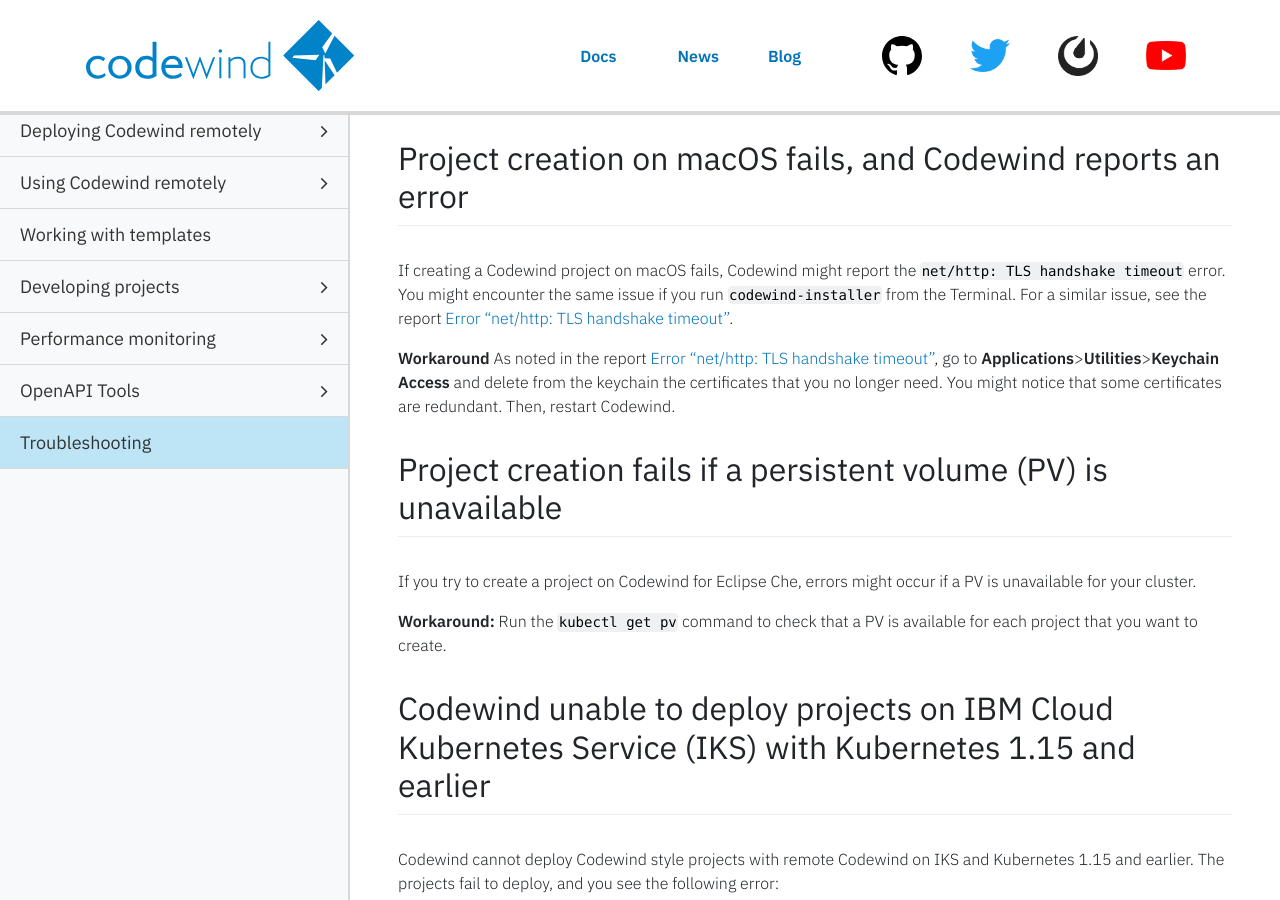
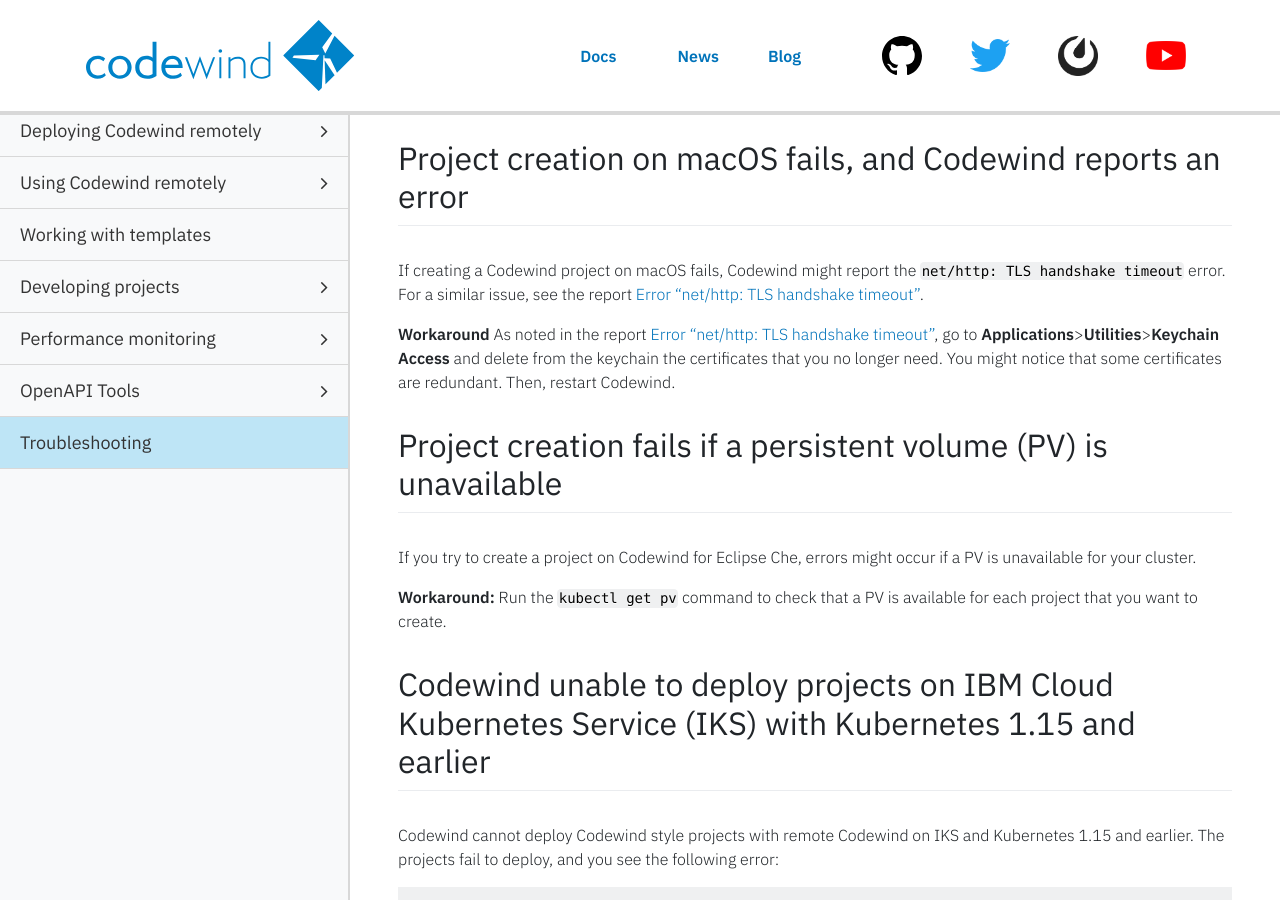
Before and after one commit to eclipse-archived/codewind-docs, a Jekyll site: the page built from docs/_documentations/troubleshooting.md, in a window 1280 px wide and 900 px high, scrolled down 2855 px. Built offline with Jekyll 4.4.1, drawn with Linux system fonts in a browser that asks for light colours; nearby versions of some CDN libraries; comment, search, counter and statistics services are not loaded.

Commit message:
Removing potentially confusing sentence
Signed-off-by: Sarah Ishida <sishida@us.ibm.com>

```diff
--- a/docs/_documentations/troubleshooting.md
+++ b/docs/_documentations/troubleshooting.md
@@ -130,7 +130,7 @@ Issue link: https://github.com/eclipse/codewind/issues/477
 0.4.0: Issue still present
 -->
 ## Project creation on macOS fails, and Codewind reports an error
-If creating a Codewind project on macOS fails, Codewind might report the `net/http: TLS handshake timeout` error. You might encounter the same issue if you run `codewind-installer` from the Terminal. For a similar issue, see the report [Error "net/http: TLS handshake timeout"](https://discussions.agilebits.com/discussion/99219/error-net-http-tls-handshake-timeout).
+If creating a Codewind project on macOS fails, Codewind might report the `net/http: TLS handshake timeout` error. For a similar issue, see the report [Error "net/http: TLS handshake timeout"](https://discussions.agilebits.com/discussion/99219/error-net-http-tls-handshake-timeout).
 
 **Workaround**
 As noted in the report [Error "net/http: TLS handshake timeout"](https://discussions.agilebits.com/discussion/99219/error-net-http-tls-handshake-timeout), go to **Applications**>**Utilities**>**Keychain Access** and delete from the keychain the certificates that you no longer need. You might notice that some certificates are redundant. Then, restart Codewind.
```
